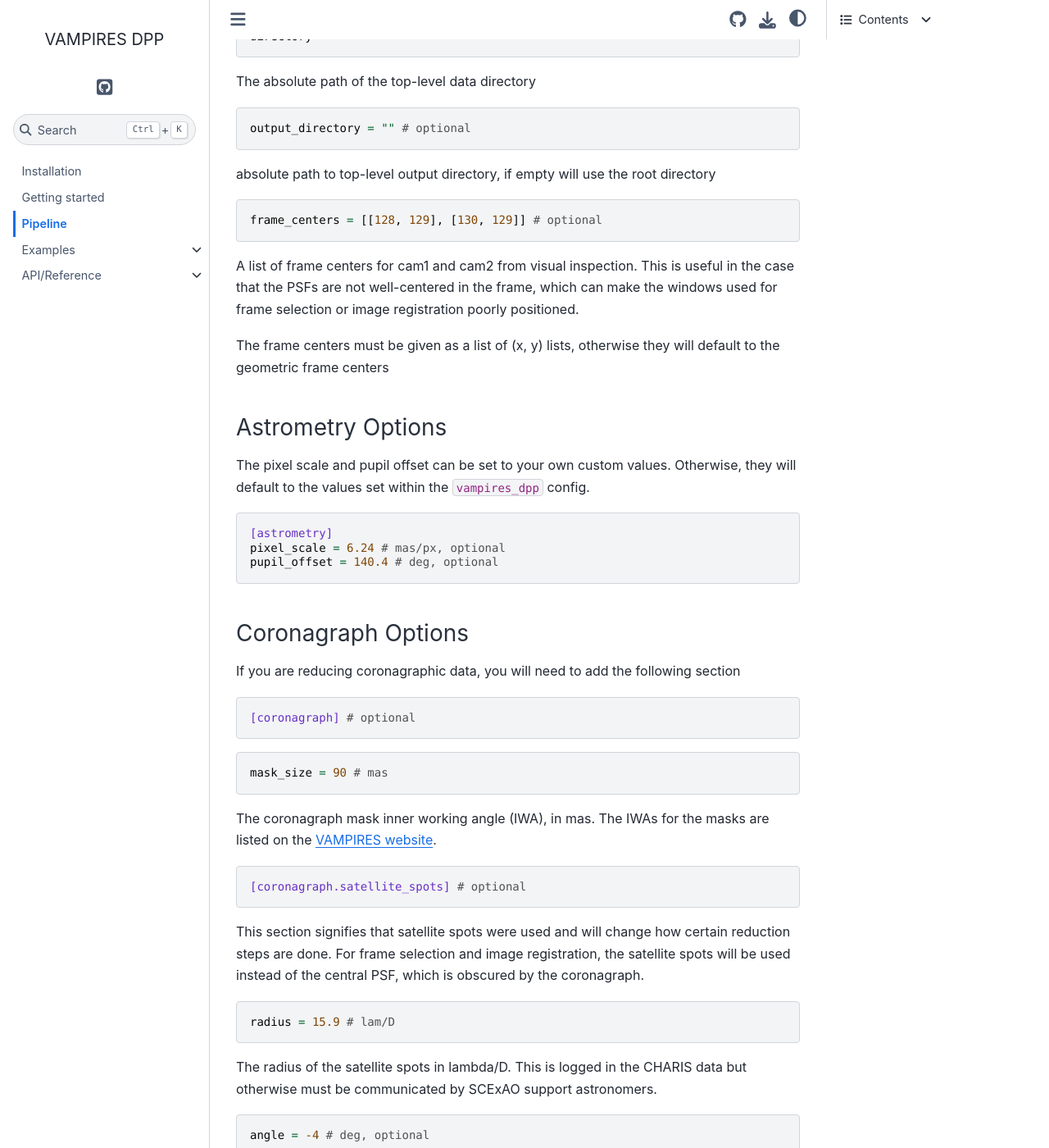
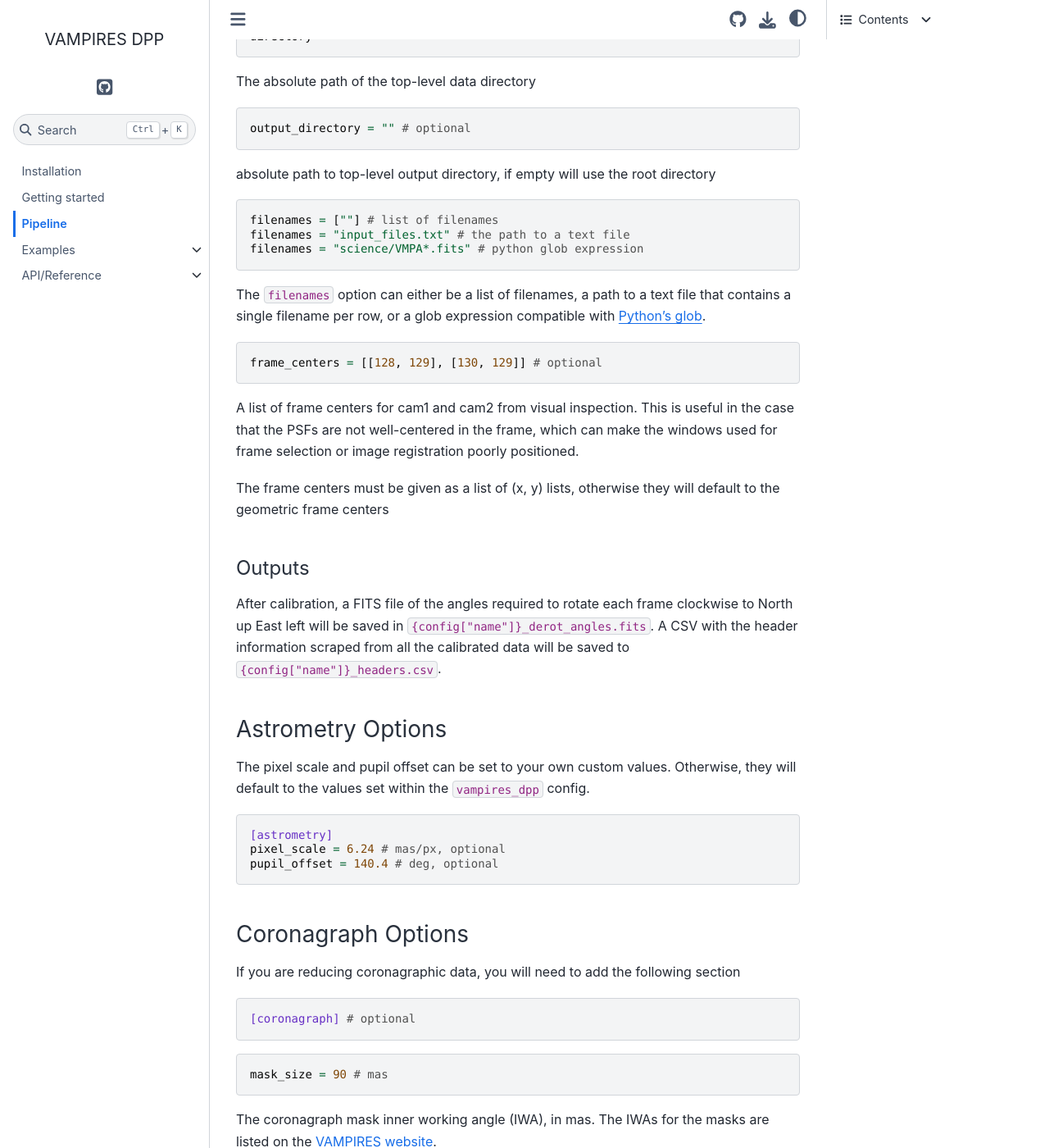
Before and after one commit to scexao-org/vampires_dpp, a Sphinx documentation site: the page built from docs/pipeline.md, in a window 1280 px wide and 1400 px high, scrolled down 1781 px. Shown: the whole window at 82% size. Built offline with Sphinx 7.4.7 and the Sphinx Book theme 1.1.4, drawn with Linux system fonts in a browser that asks for light colours; pages that are not in the unit, such as notebooks, are missing from menus; some of the changed text lies outside the part shown.

Commit message:
update docs

````diff
--- a/docs/pipeline.md
+++ b/docs/pipeline.md
@@ -66,8 +66,15 @@ The absolute path of the top-level data directory
 ```toml
 output_directory = "" # optional
 ```
+absolute path to top-level output directory, if empty will use the root directory
 
-absolute path to top-level output directory, if empty will use the root directory
+```toml
+filenames = [""] # list of filenames
+filenames = "input_files.txt" # the path to a text file
+filenames = "science/VMPA*.fits" # python glob expression
+```
+
+The `filenames` option can either be a list of filenames, a path to a text file that contains a single filename per row, or a glob expression compatible with [Python's glob](https://docs.python.org/3/library/pathlib.html#pathlib.Path.glob).
 
 
 ```toml
@@ -76,6 +83,10 @@
 A list of frame centers for cam1 and cam2 from visual inspection. This is useful in the case that the PSFs are not well-centered in the frame, which can make the windows used for frame selection or image registration poorly positioned.
 
 The frame centers must be given as a list of (x, y) lists, otherwise they will default to the geometric frame centers
+
+#### Outputs
+
+After calibration, a FITS file of the angles required to rotate each frame clockwise to North up East left will be saved in `{config["name"]}_derot_angles.fits`. A CSV with the header information scraped from all the calibrated data will be saved to `{config["name"]}_headers.csv`.
 
 ### Astrometry Options
 
@@ -135,14 +146,6 @@ This section will enable standard image calibration of VAMPIRES data. The follow
 6. If flat files are provided, the cube will be flat normalized
 7. Cam 1 data will be flipped along the y-axis
 8. (Advanced) Interleaved polarimetric data will be deinterleaved into two cubes
-
-```toml
-filenames = [""] # list of filenames
-filenames = "input_files.txt" # the path to a text file
-filenames = "science/VMPA*.fits" # python glob expression
-```
-
-The `filenames` option can either be a list of filenames, a path to a text file that contains a single filename per row, or a glob expression compatible with [Python's glob](https://docs.python.org/3/library/pathlib.html#pathlib.Path.glob).
 
 ```toml
 output_directory = "" # relative to root, optional
````
